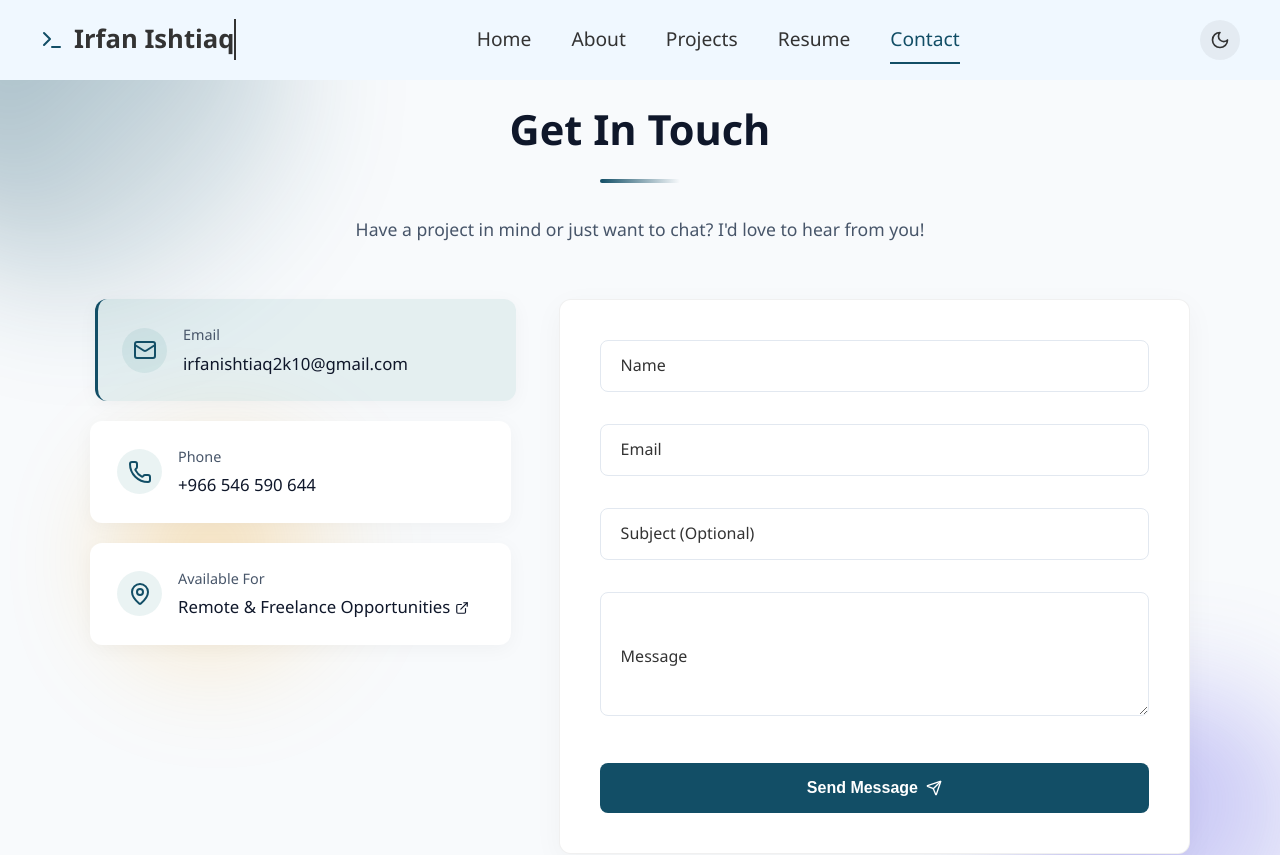
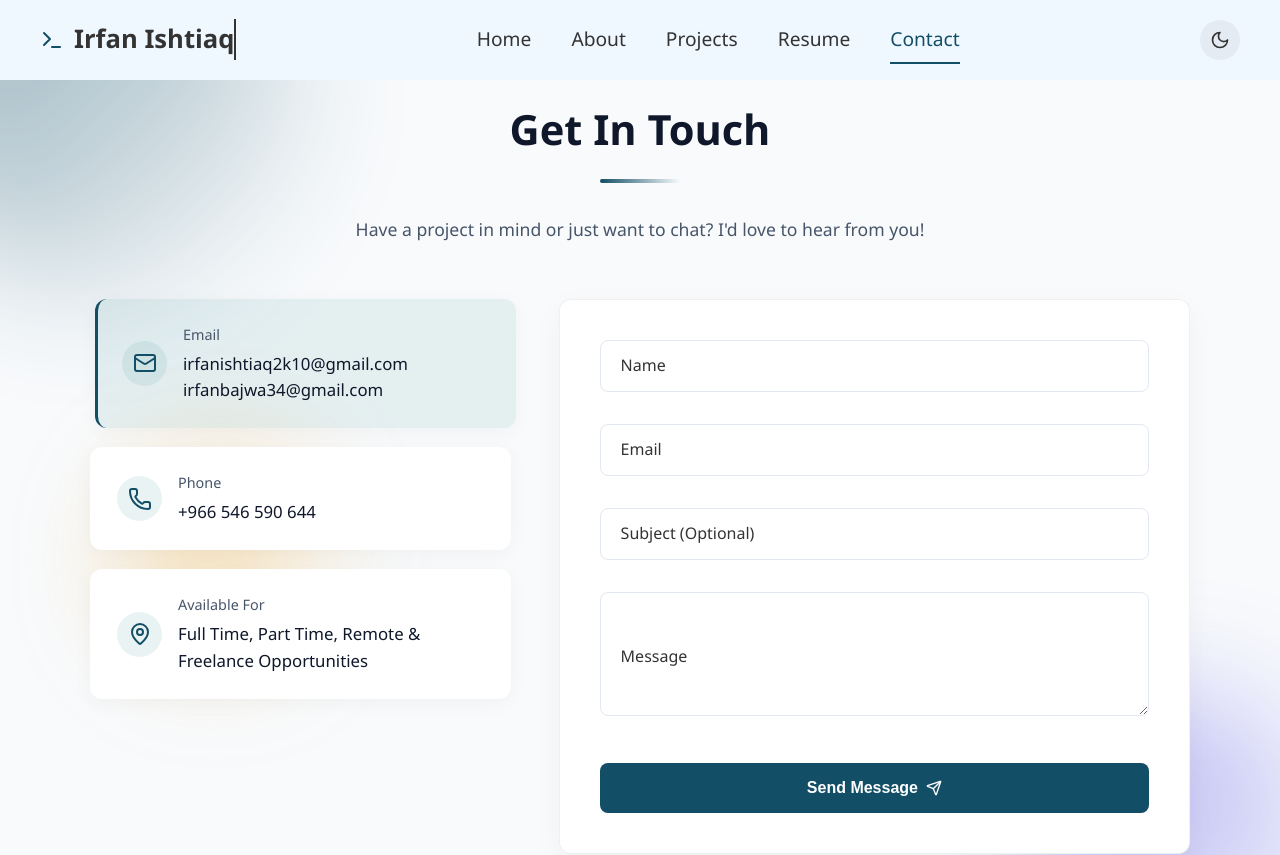
Before and after one commit to irfan3434/irfanishtiaq.dev, a React (Create React App) app: page /contact in a window 1280 px wide. Shown: the top 855 px of the page. Built offline with nearby package versions, Linux system fonts and the light colour scheme.

Commit message:
addition of a new email in contact page

```diff
--- a/src/pages/Contact.js
+++ b/src/pages/Contact.js
@@ -136,6 +136,7 @@ const Contact = () => {
               <div className="info-details">
                 <h3>Email</h3>
                 <a href="mailto:irfanishtiaq2k10@gmail.com">irfanishtiaq2k10@gmail.com</a>
+                <a href="mailto:irfanbajwa34@gmail.com">irfanbajwa34@gmail.com</a>
               </div>
             </div>
 
@@ -155,7 +156,7 @@ const Contact = () => {
               </div>
               <div className="info-details">
                 <h3>Available For</h3>
-                <p>Remote & Freelance Opportunities <ExternalLink size={14} /></p>
+                <p>Full Time, Part Time, Remote & Freelance Opportunities</p>
               </div>
             </div>
           </div>
```
